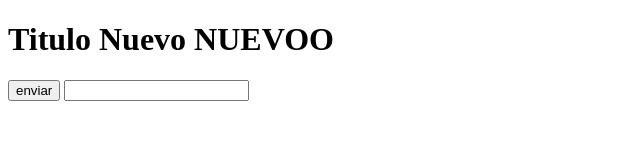
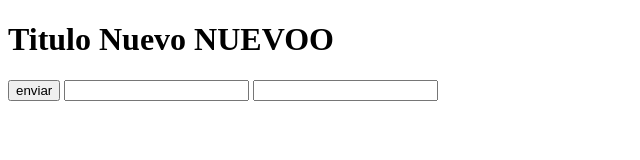
Before and after one commit to MichaelDardon/git-hello, a plain HTML site: page index.html in a window 1280 px wide. Shown: the whole page, without its empty margins (0-640 px from the left). Drawn offline with Linux system fonts and the light colour scheme.

Commit message:
se agrego lastName

```diff
--- a/index.html
+++ b/index.html
@@ -11,5 +11,6 @@
     <form action="#" method="get">
         <input type="button" value="enviar">
         <input type="text" name="firstName" id="firstName">
+        <input type="text" name="lastName" id="la">
 </body>
 </html>
```
